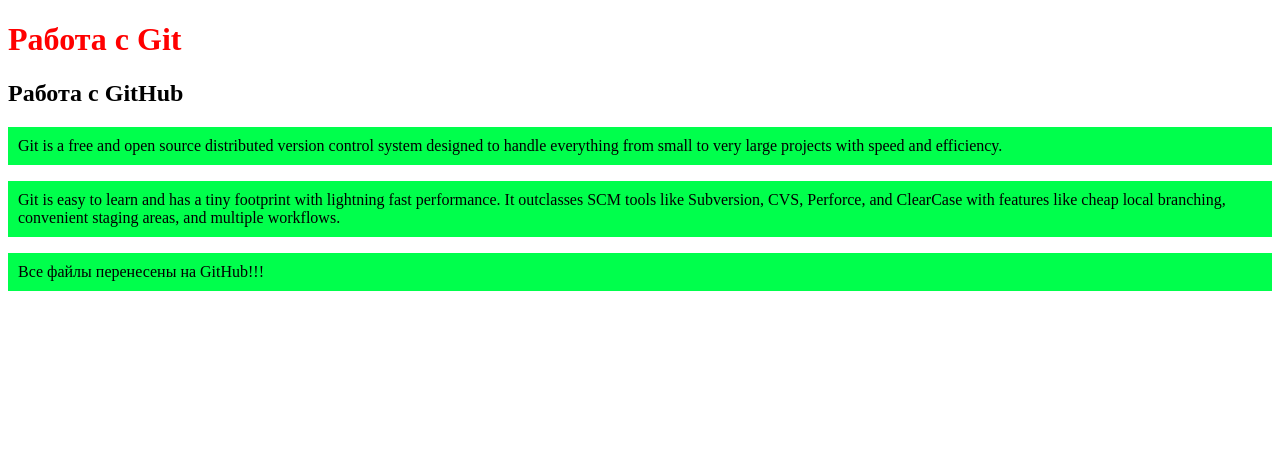
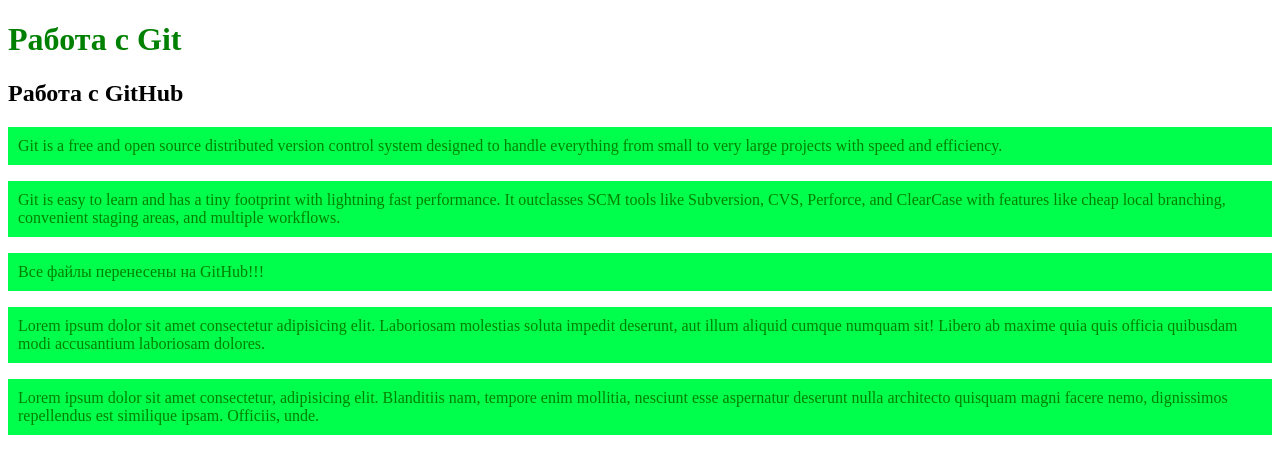
Before and after one commit to LetItAndrew/first_repository, a plain HTML site: page index.html in a window 1280 px wide. Drawn offline with Linux system fonts and the light colour scheme.

Commit message:
change data

```diff
--- a/index.html
+++ b/index.html
@@ -16,6 +16,10 @@
     <p>Git is easy to learn and has a tiny footprint with lightning fast performance. It outclasses SCM tools like Subversion, CVS, Perforce, and ClearCase with features like cheap local branching, convenient staging areas, and multiple workflows.</p>
 
     <p>Все файлы перенесены на GitHub!!!</p>
+
+    <p>Lorem ipsum dolor sit amet consectetur adipisicing elit. Laboriosam molestias soluta impedit deserunt, aut illum aliquid cumque numquam sit! Libero ab maxime quia quis officia quibusdam modi accusantium laboriosam dolores.</p>
+    <p>Lorem ipsum dolor sit amet consectetur, adipisicing elit. Blanditiis nam, tempore enim mollitia, nesciunt esse aspernatur deserunt nulla architecto quisquam magni facere nemo, dignissimos repellendus est similique ipsam. Officiis, unde.</p>
+
     <script src="script.js"></script>
 
 </body>
--- a/script.js
+++ b/script.js
@@ -1,2 +1,2 @@
 h1 = document.querySelector("h1");
-h1.style.color = "red";
+h1.style.color = "Green";
--- a/style.css
+++ b/style.css
@@ -1,4 +1,5 @@
 p{
     background: rgb(0, 255, 76);
     padding: 10px;
+    color: green;
 }
```
